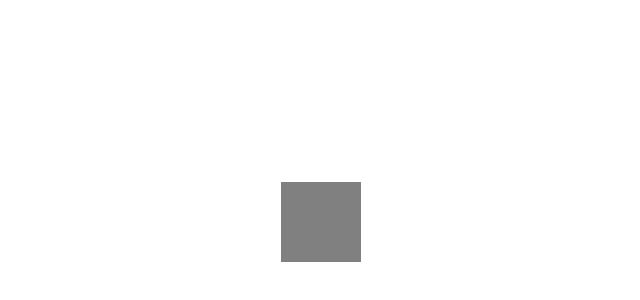
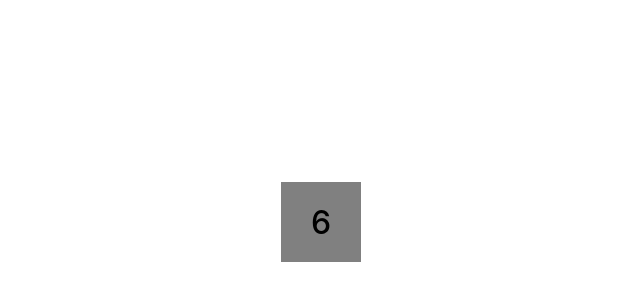
Before and after one commit to ryanterronez/sudoku-vue, a Vue app: page / in a window 1280 px wide. Shown: the part 178-478 px from the top of the page, without its empty margins (319-959 px from the left). Built offline with nearby package versions, Linux system fonts and the light colour scheme.

Commit message:
box component can have value passed as boxValue prop

```diff
--- a/src/App.vue
+++ b/src/App.vue
@@ -3,7 +3,7 @@ import Box from './components/Box.vue';
 </script>
 
 <template>
-  <Box />
+  <Box :boxValue="6" />
 </template>
 
 <style scoped>
--- a/src/components/Box.vue
+++ b/src/components/Box.vue
@@ -1,11 +1,11 @@
 <script setup>
 import { ref } from 'vue';
 
-const value = ref('')
+const props = defineProps(['boxValue'])
 </script>
 
 <template>
-  <button>{{ value }}</button>
+  <button>{{ boxValue }}</button>
 </template>
 
 <style scoped>
```
